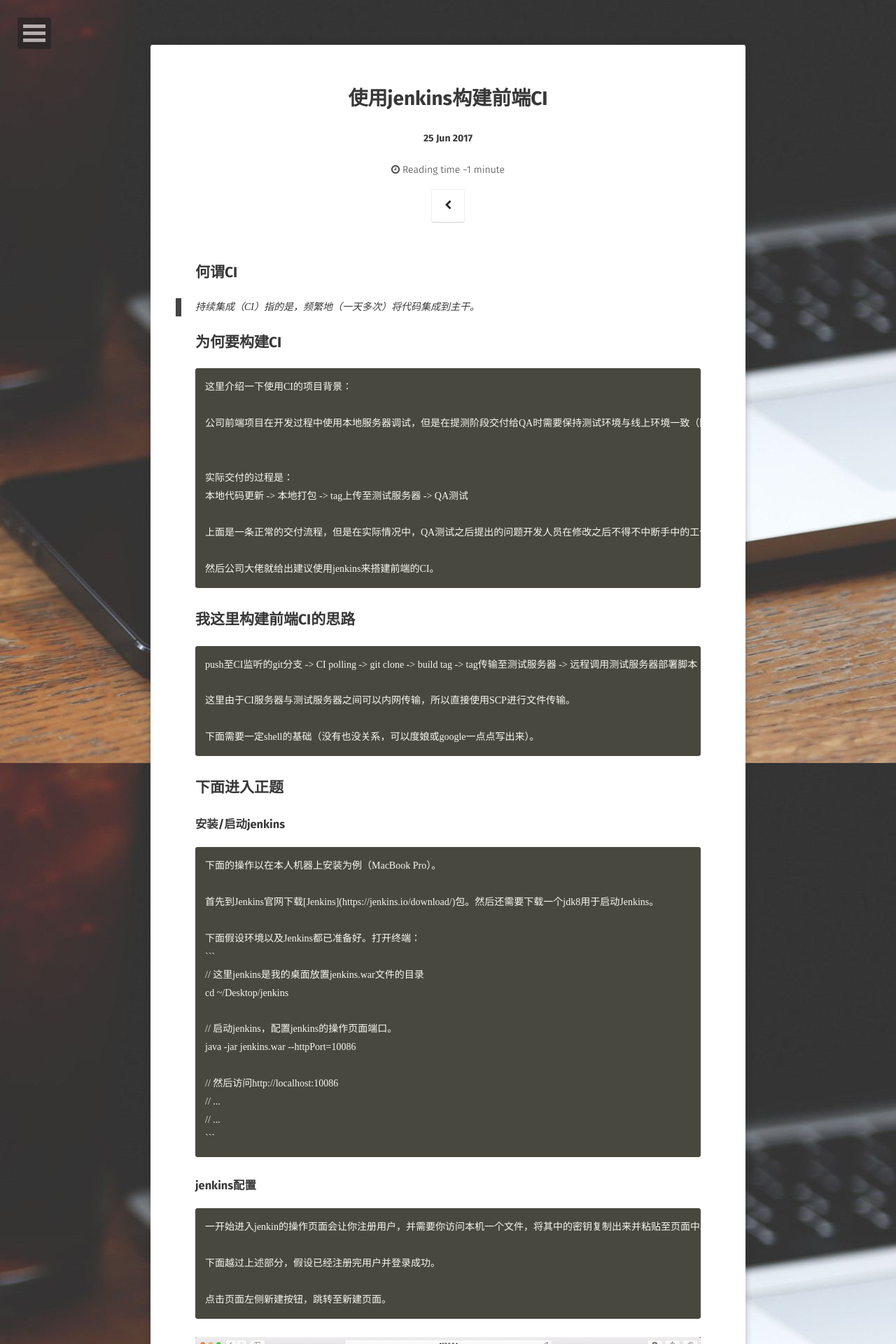
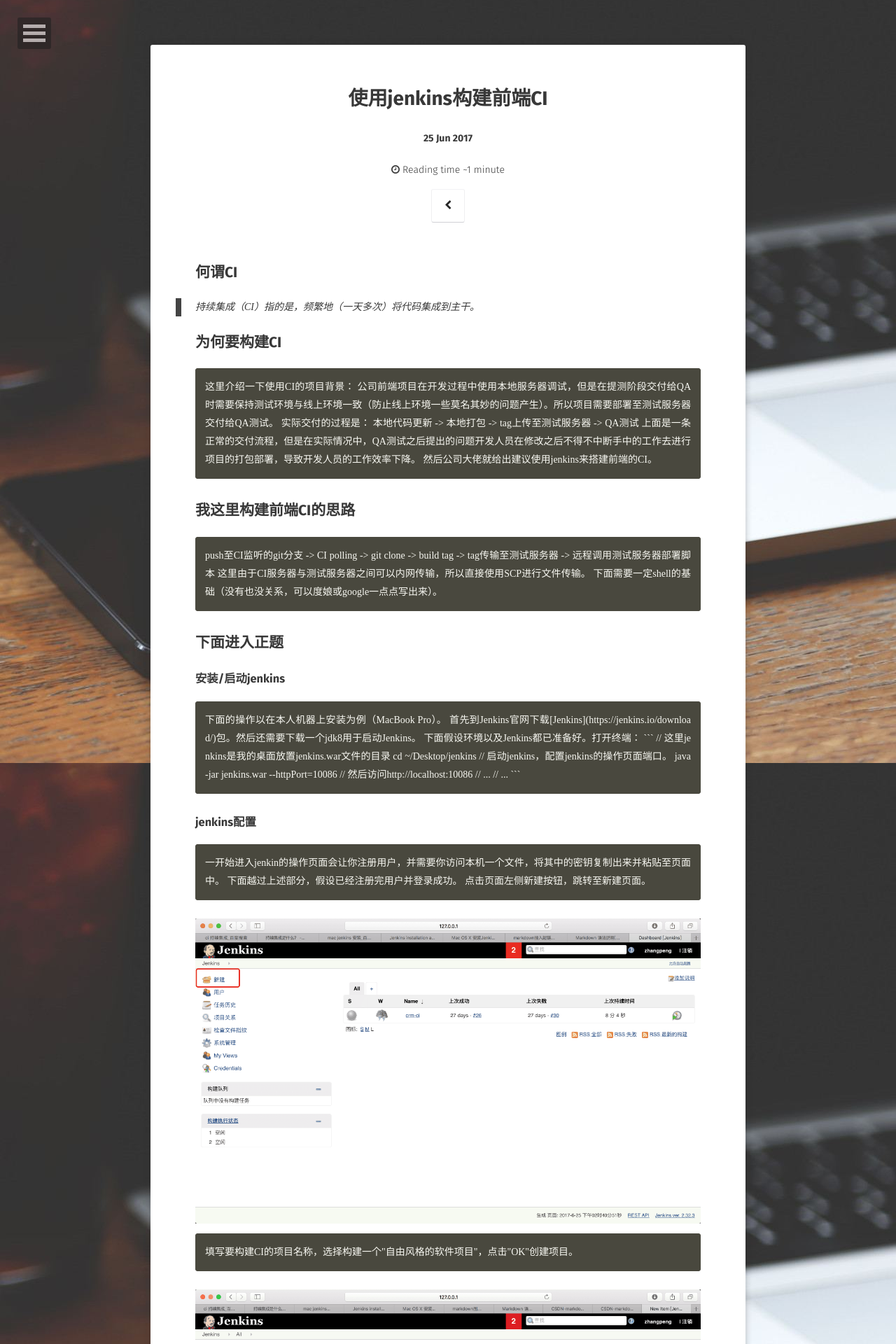
Before and after one commit to zp-nines/nines, a Jekyll site: the page built from _posts/2017-06-25-jenkins-使用jenkins构建前端CI.md, in a window 1280 px wide. Shown: the top 1920 px of the page at 70% size. Built offline with Jekyll 4.4.1, drawn with Linux system fonts in a browser that asks for light colours; some web fonts are replaced.

Commit message:
fix:jenkins持续集成

```diff
--- a/_sass/print.scss
+++ b/_sass/print.scss
@@ -2,10 +2,6 @@
     body {
         background-image: none !important;
         background-color: $white;
-    }
-    body code {
-        white-space: normal;
-        word-break: break-all;
     }
     .wrapper {
         box-shadow: none;
--- a/_sass/typography.scss
+++ b/_sass/typography.scss
@@ -25,6 +25,7 @@
         font-weight: bold;
     }
 }
+
 .post-title {
     text-align: center;
     font-weight: bold;
@@ -68,15 +69,16 @@ h3.title a {
 
 // quotes
 blockquote {
-	font-family:$alt-font;
-	font-style:italic;
-	border-left:8px solid $color_tundora;
-	padding-left:20px;
+    font-family: $alt-font;
+    font-style: italic;
+    border-left: 8px solid $color_tundora;
+    padding-left: 20px;
     margin: 0;
 }
+
 @media only screen and (min-width: 48em) {
     blockquote {
-		margin-left:-28px
+        margin-left: -28px
     }
 }
 
@@ -107,10 +109,17 @@ a {
 }
 
 // pre and code
-pre, code {
+pre,
+code {
     font-family: $font2;
     overflow-x: auto;
 }
+
+code {
+    white-space: normal;
+    word-break: break-all;
+}
+
 p code,
 li code,
 p pre,
@@ -122,6 +131,7 @@ li pre {
     margin: 0 2px;
     padding: 0 5px;
 }
+
 li .highlight code,
 li .highlight pre {
     background-color: transparent;
```
Lines whose indentation alone changed are shown as unchanged.
